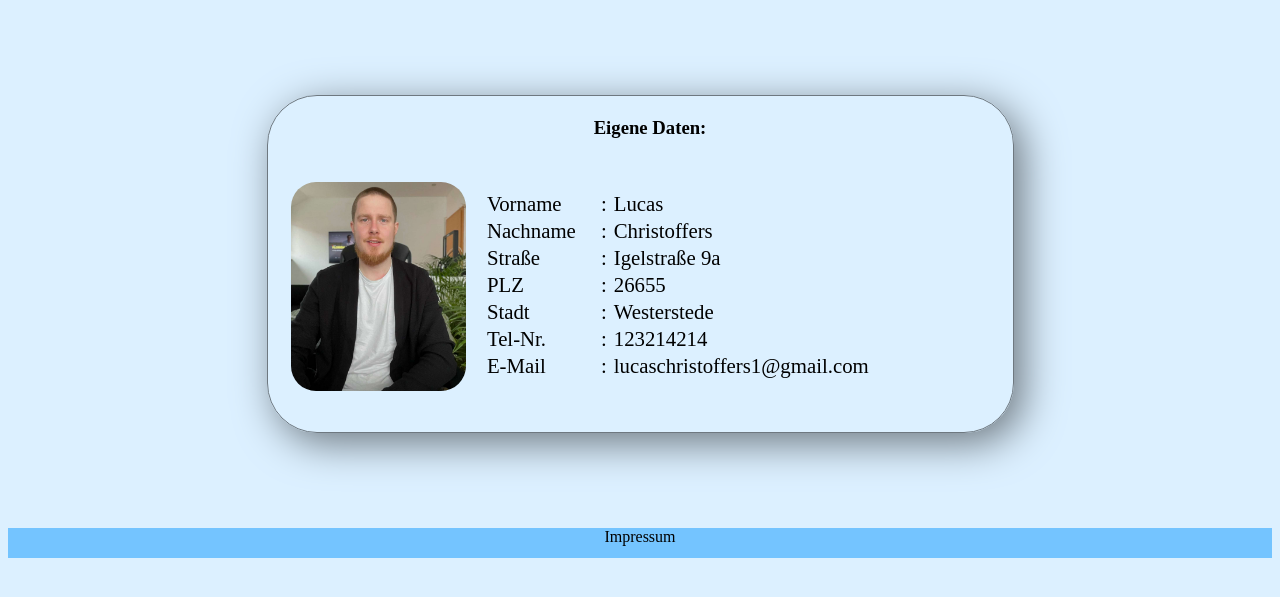
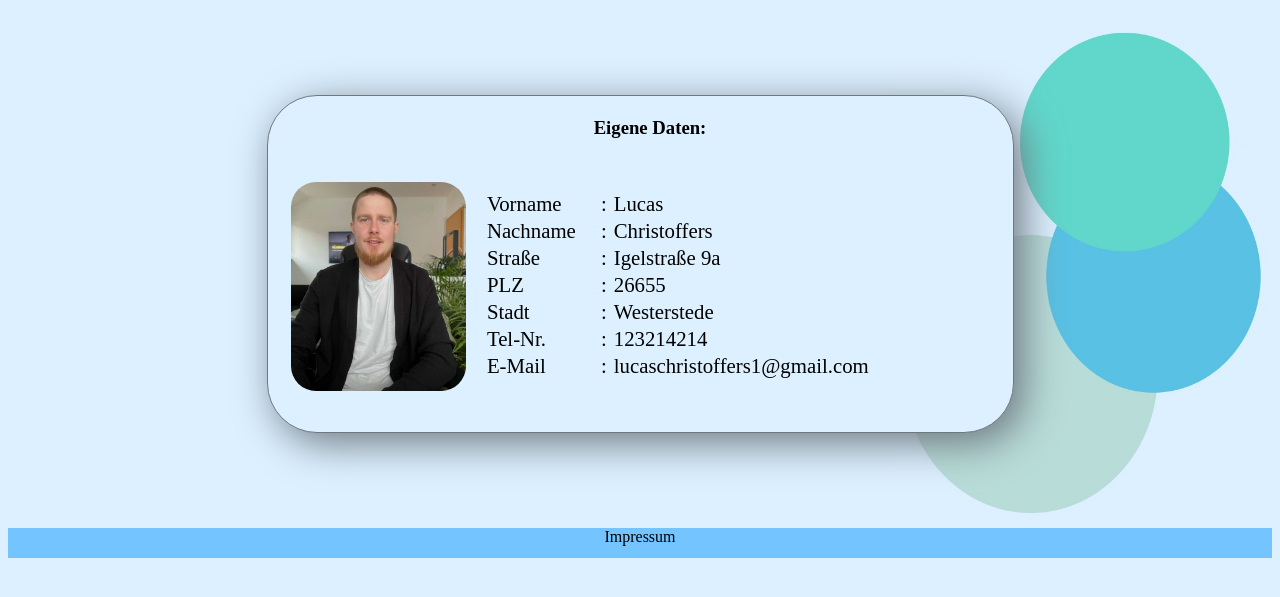
Before and after one commit to Niviera/Website, a PHP site: page /konto_uebersicht.php in a window 1280 px wide. Shown: the part 183-780 px from the top of the page. Run offline with PHP 8.4, Linux system fonts and the light colour scheme.

Commit message:
update: bild

```diff
--- a/CSS/konto.css
+++ b/CSS/konto.css
@@ -3,6 +3,12 @@
     display: flex;
     height: 66vh;
     width: 100%;
+
+    background-image: url("../Bilder/hintergrund/eigenesKonto/Eigenedaten.jpg");
+    background-position: bottom right;
+    background-repeat: no-repeat;
+    background-size: 30%;
+
 }
 
 /* Profilbild */
@@ -71,6 +77,7 @@
 }
 
 .Main_Container_Konto_Uebersicht .layout_Konto_Uebersicht {
+    background-color: #dcf0ff;
     padding-bottom: 20px;
     padding-left: 20px;
 
```
